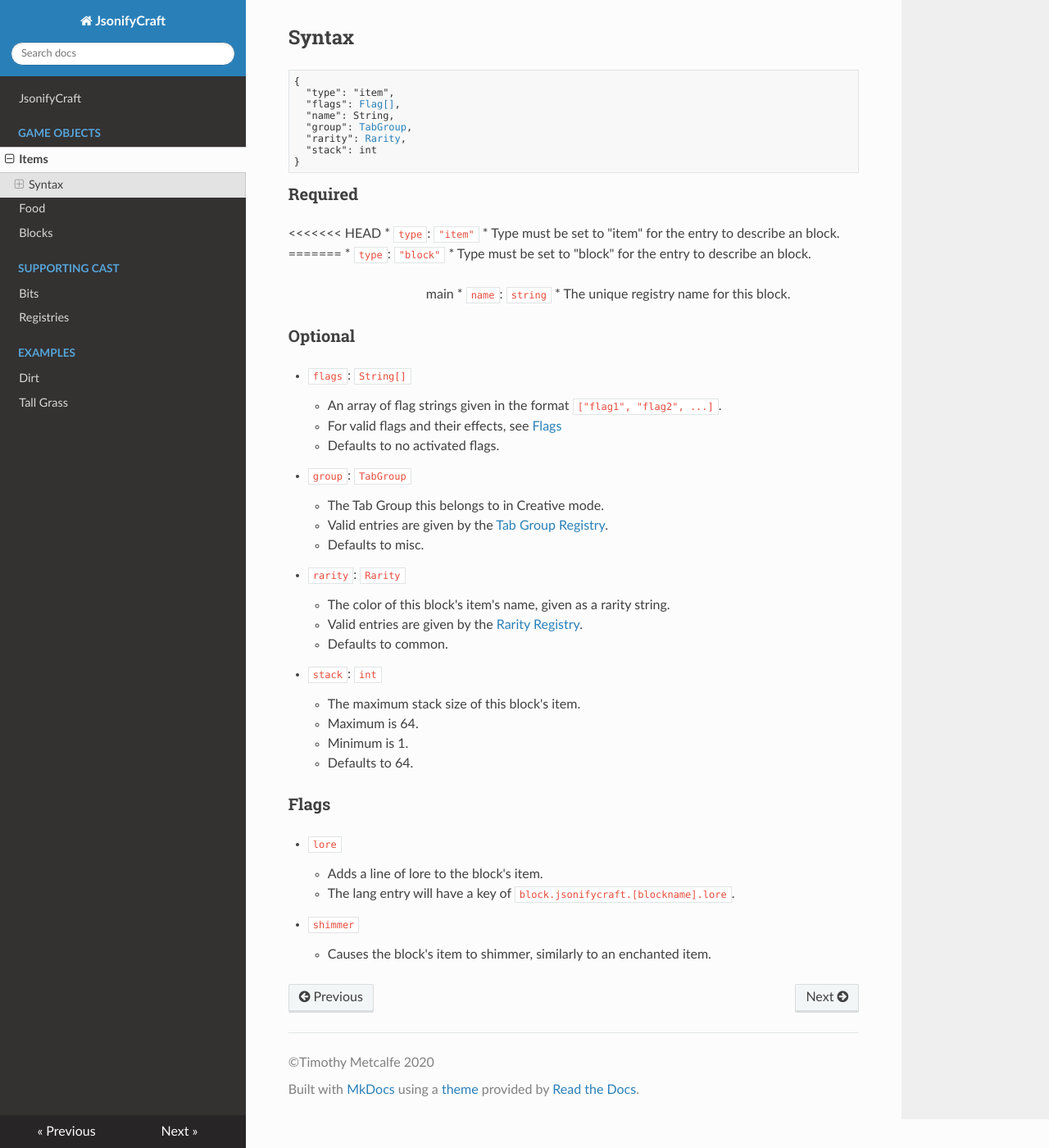
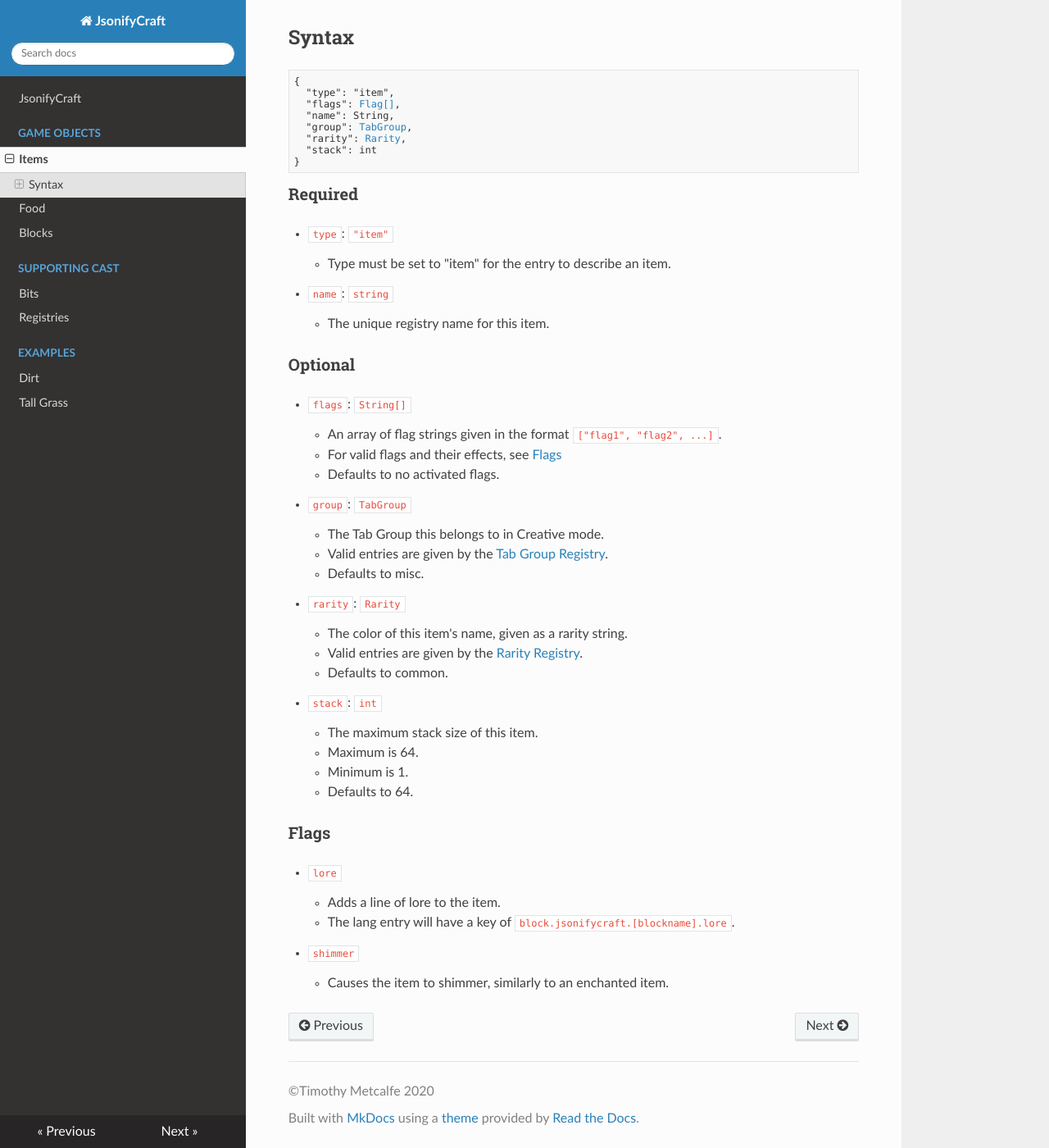
Before and after one commit to tmetcalfe89-zz/JsonifyCraft-docs, an MkDocs documentation site: the page built from docs/items.md, in a window 1280 px wide and 1400 px high, scrolled down 179 px. Shown: the whole window at 82% size. Built offline with MkDocs 1.6.1, drawn with Linux system fonts in a browser that asks for light colours; nearby versions of some CDN libraries.

Commit message:
Item fixes again
aaaaaaargh git

```diff
--- a/docs/items.md
+++ b/docs/items.md
@@ -17,15 +17,10 @@
 
 ### Required
 
-<<<<<<< HEAD
 * `type`: `"item"`
-    * Type must be set to "item" for the entry to describe an block.
-=======
-* `type`: `"block"`
-    * Type must be set to "block" for the entry to describe an block.
->>>>>>> main
+    * Type must be set to "item" for the entry to describe an item.
 * `name`: `string`
-    * The unique registry name for this block.
+    * The unique registry name for this item.
 
 ### Optional
 
@@ -38,18 +33,18 @@
     * Valid entries are given by the [Tab Group Registry](./../registries#tab-group).
     * Defaults to misc.
 * `rarity`: `Rarity`
-    * The color of this block's item's name, given as a rarity string.
+    * The color of this item's name, given as a rarity string.
     * Valid entries are given by the [Rarity Registry](./../registries#rarity).
     * Defaults to common.
 * `stack`: `int`
-    * The maximum stack size of this block's item.
+    * The maximum stack size of this item.
     * Maximum is 64.
     * Minimum is 1.
     * Defaults to 64.
 
 ### Flags
 * `lore`
-    * Adds a line of lore to the block's item.
+    * Adds a line of lore to the item.
     * The lang entry will have a key of `block.jsonifycraft.[blockname].lore`.
 * `shimmer`
-    * Causes the block's item to shimmer, similarly to an enchanted item.
+    * Causes the item to shimmer, similarly to an enchanted item.
```
